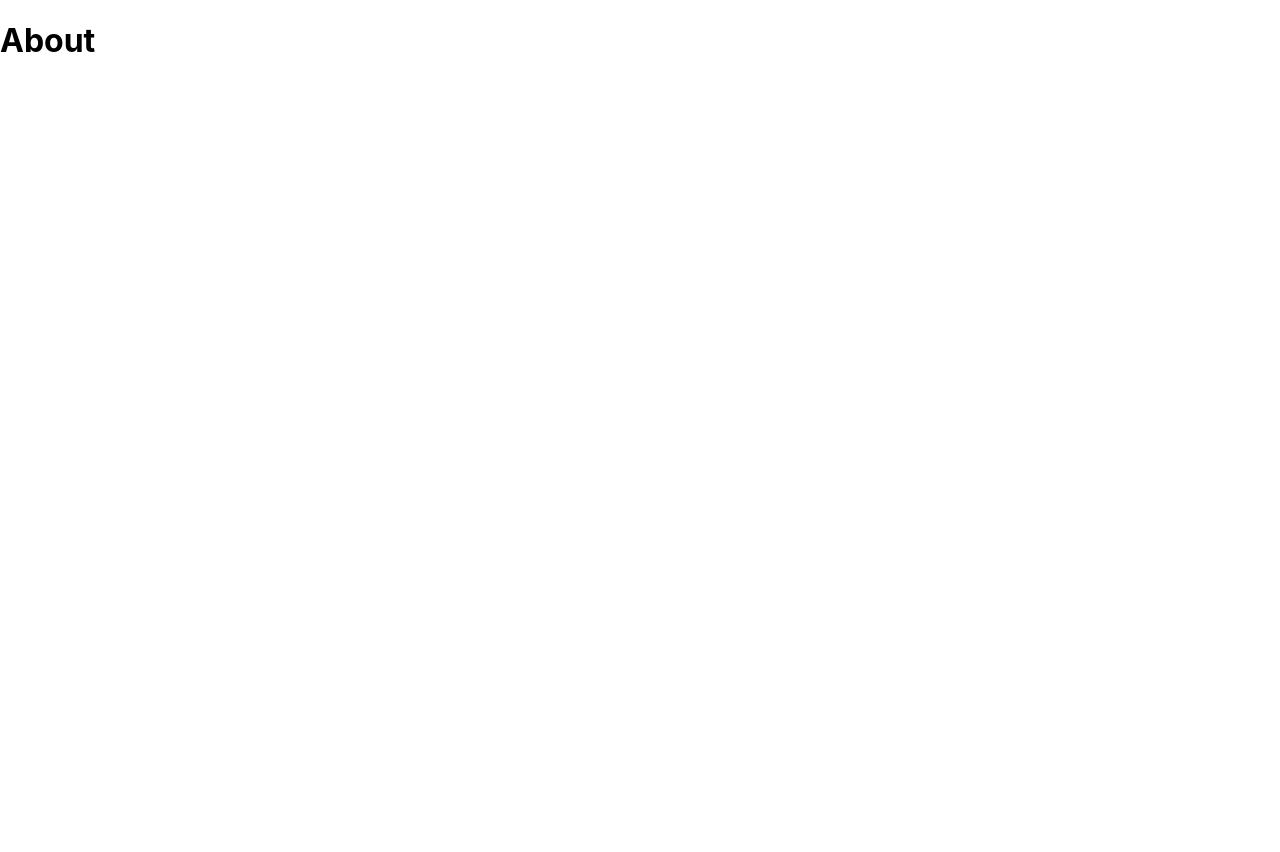
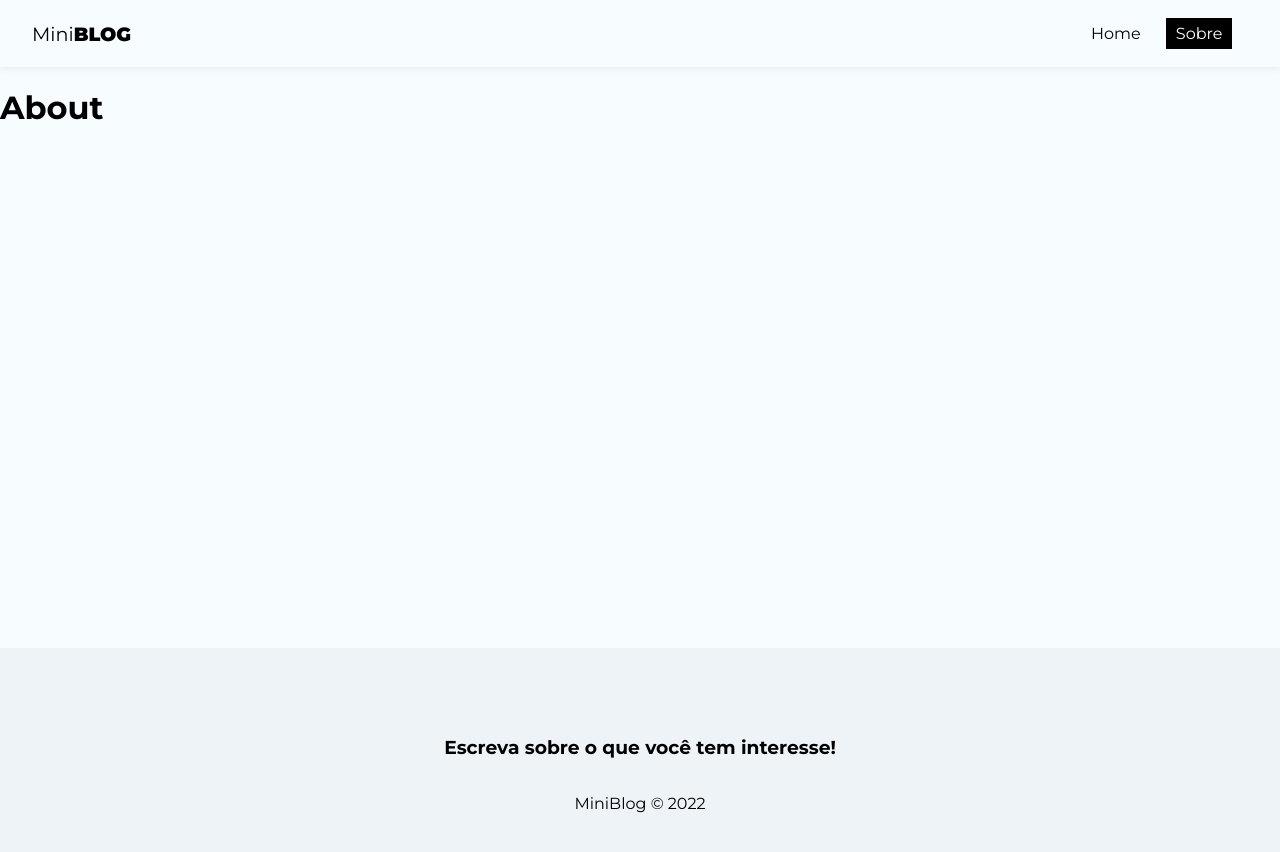
Before and after one commit to mendjoy/miniBlog, a React (Create React App) app: page /about in a window 1280 px wide. Shown: the top 852 px of the page. Before the commit the page ends 800 px from the top, so only its background shows below. Built offline with nearby package versions, Linux system fonts and the light colour scheme.

Commit message:
home e about

```diff
--- a/public/index.html
+++ b/public/index.html
@@ -24,7 +24,12 @@
       work correctly both with client-side routing and a non-root public URL.
       Learn how to configure a non-root public URL by running `npm run build`.
     -->
-    <title>React App</title>
+    <title>MiniBlog</title>
+
+    <!--Fonte-->
+    <link rel="preconnect" href="https://fonts.googleapis.com">
+    <link rel="preconnect" href="https://fonts.gstatic.com" crossorigin>
+    <link href="https://fonts.googleapis.com/css2?family=Montserrat:ital,wght@0,400;0,500;0,600;0,700;0,800;0,900;1,400;1,500;1,600;1,700;1,800&display=swap" rel="stylesheet">
   </head>
   <body>
     <noscript>You need to enable JavaScript to run this app.</noscript>
--- a/src/App.js
+++ b/src/App.js
@@ -6,11 +6,16 @@
 import Home from "./pages/Home/Home";
 import About from "./pages/About/About";
 
+//components
+import Navbar from './components/Navbar';
+import Footer from './components/Footer';
+
 
 function App() {
   return (
     <div className="App">
       <BrowserRouter>
+        <Navbar/>
           <div className="container">
 
             <Routes>
@@ -20,6 +25,7 @@
 
             </Routes>
           </div>
+        <Footer/>
       </BrowserRouter>
 
     </div>
--- /dev/null
+++ b/src/components/Footer.js
@@ -0,0 +1,13 @@
+//css
+import styles from "./Footer.module.css";
+
+const Footer = () => {
+  return (
+   <footer className={styles.footer}>
+      <h3>Escreva sobre o que você tem interesse!</h3>
+      <p>MiniBlog &copy; 2022</p>
+   </footer>
+  )
+}
+
+export default Footer;
--- /dev/null
+++ b/src/components/Footer.module.css
@@ -0,0 +1,8 @@
+.footer{
+    height: 250px;
+    display: flex;
+    flex-direction: column;
+    align-items: center;
+    justify-content: center;
+    background-color: #edf3f6;
+}
--- /dev/null
+++ b/src/components/Navbar.js
@@ -0,0 +1,27 @@
+
+import { NavLink } from "react-router-dom";
+
+//css
+import styles from "./Navbar.module.css";
+
+
+const Navbar = () => {
+  return (
+    <nav className={ styles.navbar }>
+        <NavLink to="/" className={ styles.brand }>
+            Mini<span>Blog</span>
+        </NavLink>
+
+        <ul className={ styles.links_list}>
+            <li>
+                <NavLink to="/" className={({isActive}) => (isActive ? styles.active : "")}>Home</NavLink>
+            </li>
+            <li>
+                <NavLink to="/about" className={({isActive}) => (isActive ? styles.active : "")}>Sobre</NavLink>
+            </li>
+        </ul>
+    </nav>
+  )
+}
+
+export default Navbar
--- /dev/null
+++ b/src/components/Navbar.module.css
@@ -0,0 +1,38 @@
+.navbar{
+    display: flex;
+    box-shadow: rgba(0, 0, 0, .15) 0px -2px 10px 0px;
+    justify-content: space-between;
+    align-items: center;
+    padding: .5em 2em;
+}
+
+.brand{
+    font-size: 1.2em;
+    text-decoration: none;
+    color: #000;
+}
+
+.brand span {
+    font-weight: 900;
+    text-transform: uppercase;
+}
+
+.links_list{
+    display: flex;
+    list-style: none;
+
+}
+
+.links_list li {
+    margin-right: 1em;
+    text-decoration: none;
+}
+
+.links_list li a {
+    padding: .4em .6em;
+}
+
+.active{
+    background-color: #000;
+    color: #fff;
+  }
--- a/src/index.css
+++ b/src/index.css
@@ -1,13 +1,29 @@
 body {
-  margin: 0;
-  font-family: -apple-system, BlinkMacSystemFont, 'Segoe UI', 'Roboto', 'Oxygen',
-    'Ubuntu', 'Cantarell', 'Fira Sans', 'Droid Sans', 'Helvetica Neue',
-    sans-serif;
-  -webkit-font-smoothing: antialiased;
-  -moz-osx-font-smoothing: grayscale;
+    background-color: #f6fcff;
+    padding: 0;
+    margin: 0;
+    font-family: 'Montserrat', sans-serif;
 }
 
-code {
-  font-family: source-code-pro, Menlo, Monaco, Consolas, 'Courier New',
-    monospace;
+input::placeholder, textarea::placeholder{
+    font-family: 'Montserrat', sans-serif;
 }
+
+input:focus, textarea:focus{
+    outline: none;
+}
+
+a, nav button {
+    text-decoration: none;
+    background-color: transparent;
+    border: none;
+    color: #000;
+    transition: .4s;
+    font-size: 1em;
+    cursor: pointer;
+    font-family: 'Montserrat', sans-serif;
+}
+
+a:hover, nav button:hover{
+    color: #bbb;
+}
```
Lines whose indentation alone changed are shown as unchanged.
